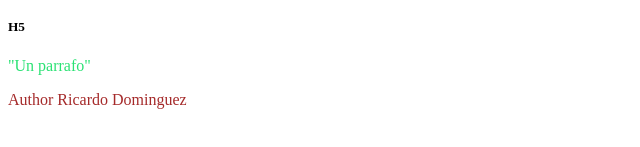
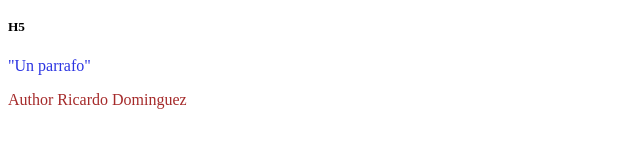
Before and after one commit to ricdomSV/KodigoWebFE-6, a plain HTML site: page Week1/Class2/Ejercicio1.html in a window 1280 px wide. Shown: the part 213-360 px from the top of the page, 0-640 px from the left. Drawn offline with Linux system fonts and the light colour scheme.

Commit message:
Grabado despues de crash

```diff
--- a/Week1/Class2/Ejercicio1.html
+++ b/Week1/Class2/Ejercicio1.html
@@ -32,7 +32,7 @@
     <H5>
         H5
     </H5>
-    <p style="color: rgb(43, 226, 116)" > "Un parrafo"</p>
+    <p style="color: rgb(43, 52, 226)" > "Un parrafo"</p>
     <footer>
         <p>Author Ricardo Dominguez</p>
     </footer>
```
